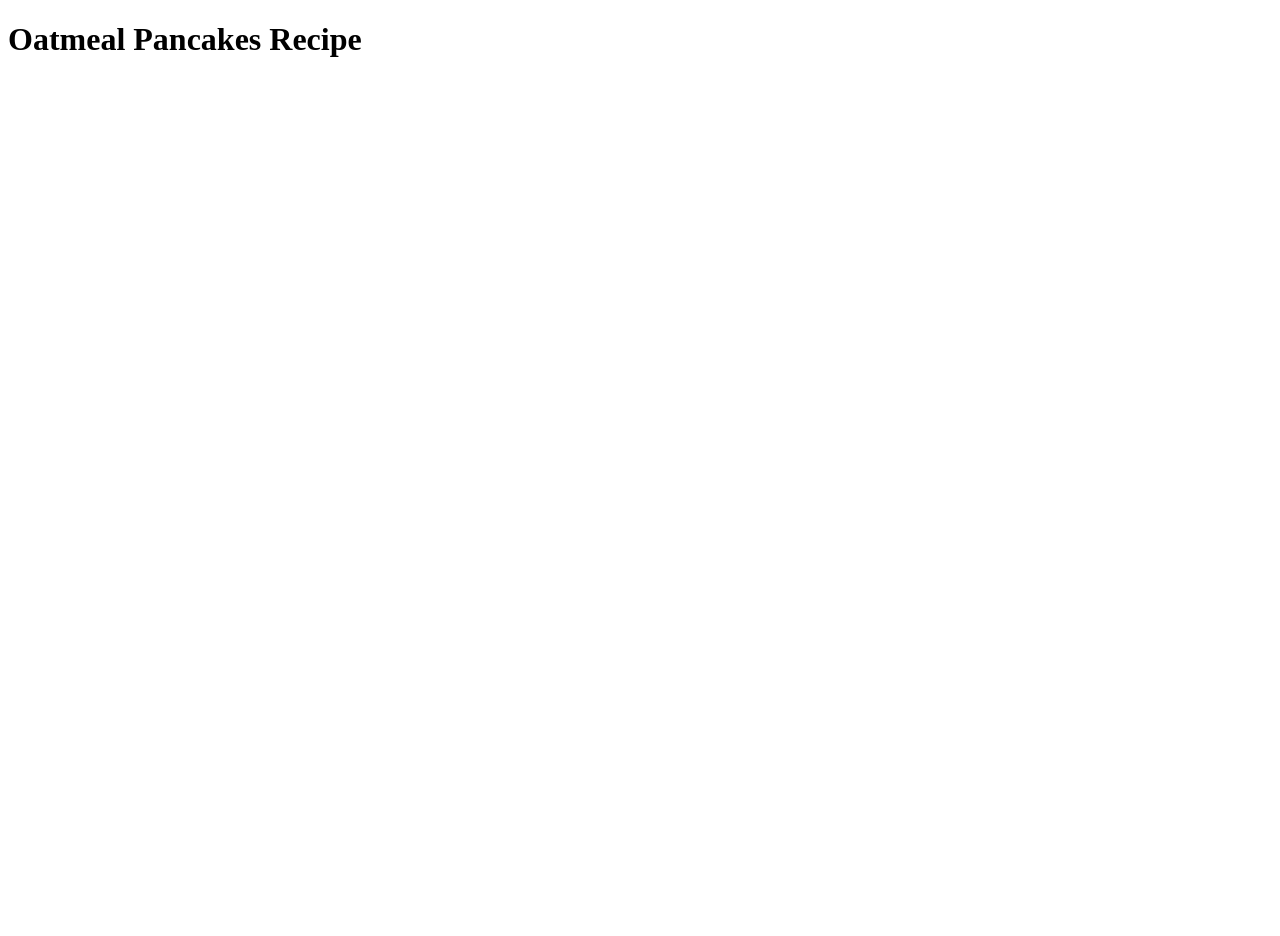
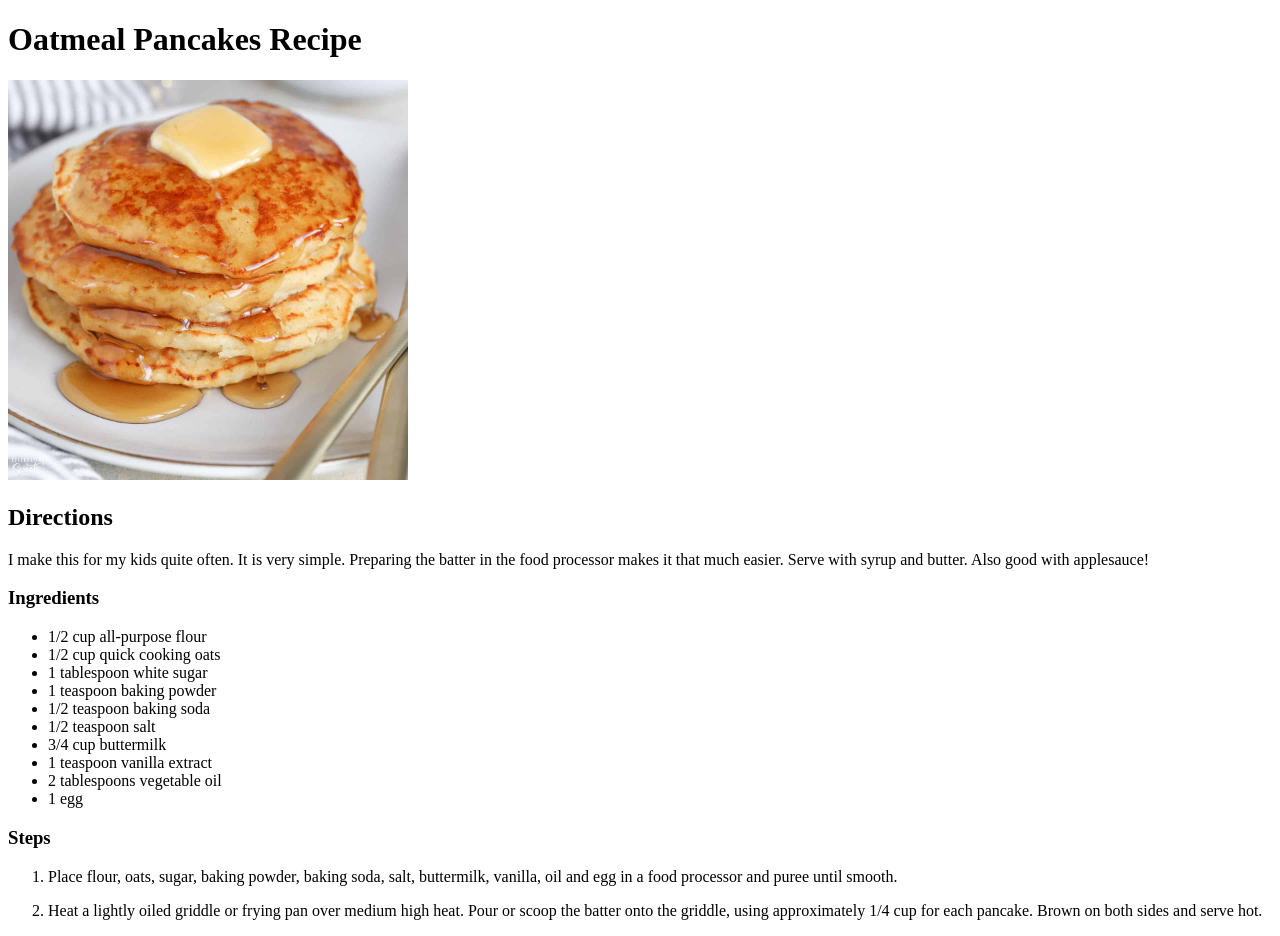
Before and after one commit to igadget777/odin-recipes, a plain HTML site: page pages/oatmeal-pancakes.html in a window 1280 px wide. Before the commit the page ends 800 px from the top, so only its background shows below. Drawn offline with Linux system fonts and the light colour scheme.

Commit message:
Add oatmeal, peanut butter and banana, and french toast pages

```diff
--- a/pages/oatmeal-pancakes.html
+++ b/pages/oatmeal-pancakes.html
@@ -1,12 +1,51 @@
 <!DOCTYPE html>
 <html lang="en">
+
 <head>
   <meta charset="UTF-8">
   <meta http-equiv="X-UA-Compatible" content="IE=edge">
   <meta name="viewport" content="width=device-width, initial-scale=1.0">
   <title>Oatmeal Pancakes Recipe</title>
 </head>
+
 <body>
   <h1>Oatmeal Pancakes Recipe</h1>
+  <img src="../images/oatmeal-pancakes.jpg" alt="Oatmeal Pancakes" width="400" height="400">
+  <div>
+    <h2>Directions</h2>
+    <p>
+      I make this for my kids quite often. It is very simple. Preparing the batter in the food processor makes it that
+      much easier. Serve with syrup and butter. Also good with applesauce!
+    </p>
+    <h3>Ingredients</h3>
+    <ul>
+      <li>1/2 cup all-purpose flour</li>
+      <li>1/2 cup quick cooking oats</li>
+      <li>1 tablespoon white sugar</li>
+      <li>1 teaspoon baking powder</li>
+      <li>1/2 teaspoon baking soda</li>
+      <li>1/2 teaspoon salt</li>
+      <li>3/4 cup buttermilk</li>
+      <li>1 teaspoon vanilla extract</li>
+      <li>2 tablespoons vegetable oil</li>
+      <li>1 egg</li>
+    </ul>
+    <h3>Steps</h3>
+    <ol>
+      <li>
+        <p>
+          Place flour, oats, sugar, baking powder, baking soda, salt, buttermilk, vanilla, oil and egg in a food
+          processor and puree until smooth.
+        </p>
+      </li>
+      <li>
+        <p>
+          Heat a lightly oiled griddle or frying pan over medium high heat. Pour or scoop the batter onto the griddle,
+          using approximately 1/4 cup for each pancake. Brown on both sides and serve hot.
+        </p>
+      </li>
+    </ol>
+  </div>
 </body>
+
 </html>
```
Also changed, not shown: pages/french-toast.html (added, +51 -0 lines), pages/peanut-butter-banana-smothie.html (added, +38 -0 lines).
